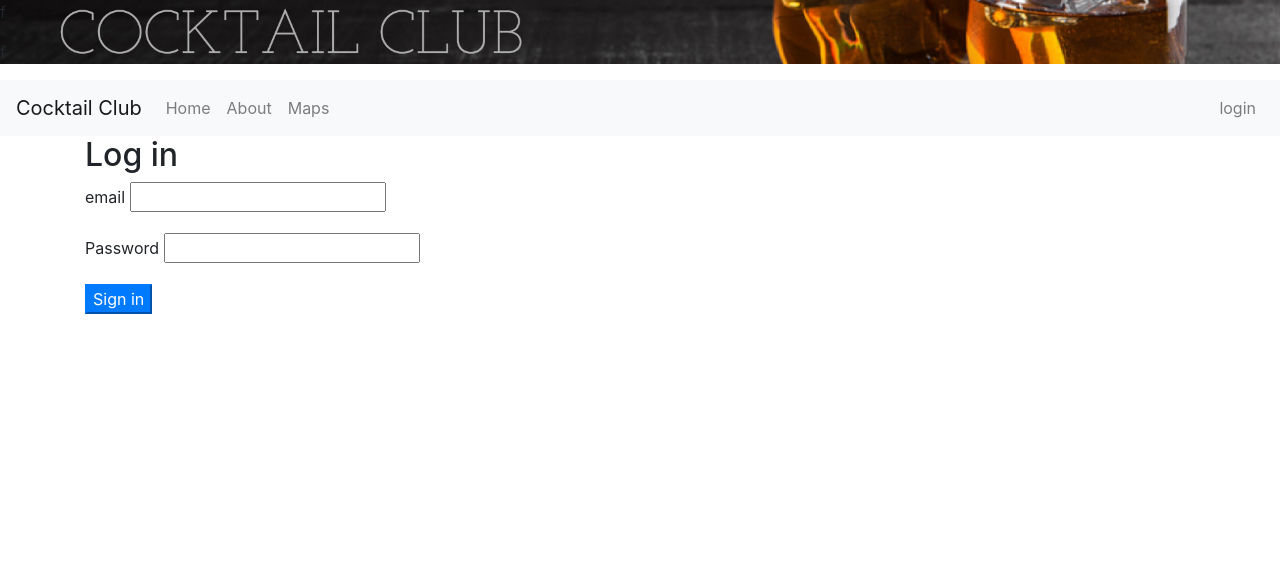
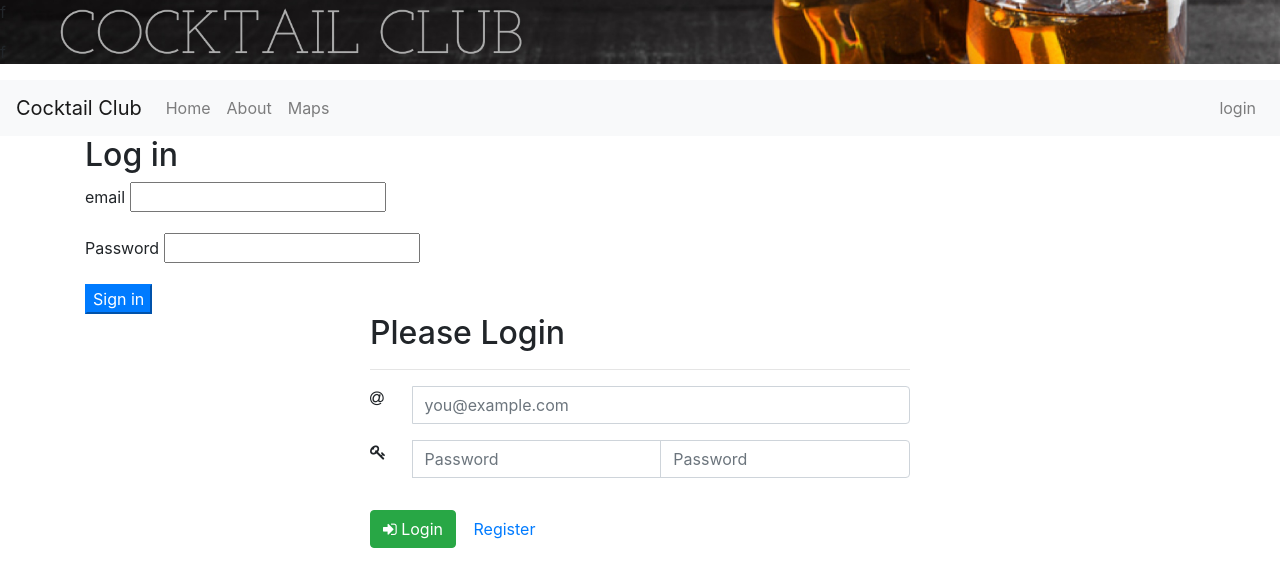
Before and after one commit to Mark-Ouellette/CP476-Final-Project, a Flask app: page /login in a window 1280 px wide. Shown: the top 587 px of the page. Run offline with Flask 2, Linux system fonts and the light colour scheme; some libraries are stand-ins or nearby versions.

Commit message:
login skeleton

```diff
--- a/models.py
+++ b/models.py
@@ -14,6 +14,7 @@ from googleplaces import GooglePlaces, types, lang
 import geocoder
 import json
 import datetime
+import string
 
 
 WATERLOO_COORDINATES = {"lat": 43.4719, "lng": -80.5230}
@@ -84,7 +85,7 @@ class Recipe(db.Model):
 	# TODO: DOUBLE CHECK THIS FUNCTION. results don't look right.
 	def getDaysSinceString(self):
 	    today = datetime.datetime.now()
-	    timeSince = today - datetime.datetime.combine(self.recipedate, datetime.time())
+	    timeSince = today - self.recipedate
 	    hours = timeSince.seconds//3600
 
 	    # Determine correct phrasing
--- a/routes.py
+++ b/routes.py
@@ -1,7 +1,7 @@
 from flask import Flask, render_template, request, session, redirect, url_for
 from models import db, User, Ingredient, Recipe, Comment, GPlace
 from forms import SignupForm, LoginForm, AddressForm, IngredientForm, AddArticleForm, AddCommentForm
-from sqlalchemy import exc
+from sqlalchemy import exc, desc
 import wtforms.ext.sqlalchemy.fields as f
 
 
@@ -24,7 +24,7 @@ def createDB():
 
 @app.route("/")
 def index():
-	recipes = Recipe.query.order_by(Recipe.recipedate).all()
+	recipes = Recipe.query.order_by(desc(Recipe.recipedate)).all()
 
 	filteredRecipes = Ingredient.query.filter_by(ingredientid = '9').all()
 	return render_template("index.html", recipes=recipes, filteredRecipes=filteredRecipes)
--- a/static/css/main.css
+++ b/static/css/main.css
@@ -15,7 +15,6 @@ body {
 h2 {
 
   font-weight: 300;
-
   letter-spacing: -1.2px;
 }
 
@@ -134,7 +133,7 @@ header {
 /*
  * Hero section
  */
-
+/*
 .hero-section .section-content {
   position: relative;
   top: 100px;
@@ -147,7 +146,7 @@ header {
 .hero-section .section-content .btn-primary {
   margin-right: 10px;
 }
-
+*/
 
 /*
  * Sign up
--- a/templates/login.html
+++ b/templates/login.html
@@ -1,6 +1,10 @@
 {% extends "layout.html" %}
 
 {% block content %}
+
+<head>
+	<link rel="stylesheet" href="https://maxcdn.bootstrapcdn.com/font-awesome/4.6.1/css/font-awesome.min.css">
+ </head>
 	<main class="container signup-section">
 		<div class="section-content">
 			<h2>Log in</h2>
@@ -9,12 +13,13 @@
 				{{ form.hidden_tag() }}
 
 				<div class="form-group">
-					{{ form.email.label }}
+
 					{% if form.email.errors %}
 						{% for error in form.email.errors %}
 							<p class="error-message">{{ error }} </p>
 						{% endfor %}
 					{% endif %}
+					{{ form.email.label }}
 					{{ form.email }}
 				</div>
 
@@ -32,4 +37,97 @@
 			</form>
 		</div>
 	</main>
+	<body>
+        <div class="container">
+        <form class="form-horizontal" role="form" method="POST" action="/login">
+            <div class="row">
+                <div class="col-md-3"></div>
+                <div class="col-md-6">
+                    <h2>Please Login</h2>
+                    <hr>
+                </div>
+            </div>
+            <div class="row">
+                <div class="col-md-3"></div>
+                <div class="col-md-6">
+                    <div class="form-group has-danger">
+                        <label class="sr-only" for="email">E-Mail Address</label>
+                        <div class="input-group mb-2 mr-sm-2 mb-sm-0">
+                            <div class="input-group-addon" style="width: 2.6rem"><i class="fa fa-at"></i></div>
+
+							{{ form.email(class_="form-control", placeholder="you@example.com")}}
+                            <!--<input type="text" name="email" class="form-control" id="email"
+                                   placeholder="you@example.com" required autofocus>-->
+                        </div>
+                    </div>
+                </div>
+                <div class="col-md-3">
+                    <div class="form-control-feedback">
+                        <span class="text-danger align-middle">
+                            {% if form.email.errors %}
+								{% for error in form.email.errors %}
+									<i class="fa fa-close"></i> <p class="error-message">{{ error }} </p>
+								{% endfor %}
+							{% endif %}
+                        </span>
+                    </div>
+                </div>
+            </div>
+            <div class="row">
+                <div class="col-md-3"></div>
+                <div class="col-md-6">
+                    <div class="form-group">
+                        <label class="sr-only" for="password">Password</label>
+                        <div class="input-group mb-2 mr-sm-2 mb-sm-0">
+                            <div class="input-group-addon" style="width: 2.6rem"><i class="fa fa-key"></i></div>
+                            {{ form.password(class_="form-control", placeholder="Password")}}
+
+                            <input type="password" name="password" class="form-control" id="password"
+                                   placeholder="Password" required>
+                        </div>
+                    </div>
+                </div>
+                <div class="col-md-3">
+                    <div class="form-control-feedback">
+                        <span class="text-danger align-middle">
+                        {% if form.password.errors %}
+								{% for error in form.password.errors %}
+									<i class="fa fa-close"></i> <p class="error-message">{{ error }} </p>
+								{% endfor %}
+							{% endif %}
+                        </span>
+                    </div>
+                </div>
+            </div>
+
+            <div class="row" style="padding-top: 1rem">
+                <div class="col-md-3"></div>
+                <div class="col-md-6">
+                    <button type="submit" class="btn btn-success"><i class="fa fa-sign-in"></i> Login</button>
+                    <a class="btn btn-link" href="/password/reset">Register</a>
+                </div>
+            </div>
+        </form>
+    </div>
+</body>
+
+	<style>
+
+		.form-group input:focus {
+		  outline: 0;
+		}
+
+		.form-group .error-message {
+		  margin: 10px 0;
+		  color: #db4437;
+		}
+
+		.form-group .error-message + input {
+		  border-bottom: 2px solid #db4437;
+		}
+
+		.error-message {
+		  color: #db4437;
+		}
+	</style>
 {% endblock %}
```
